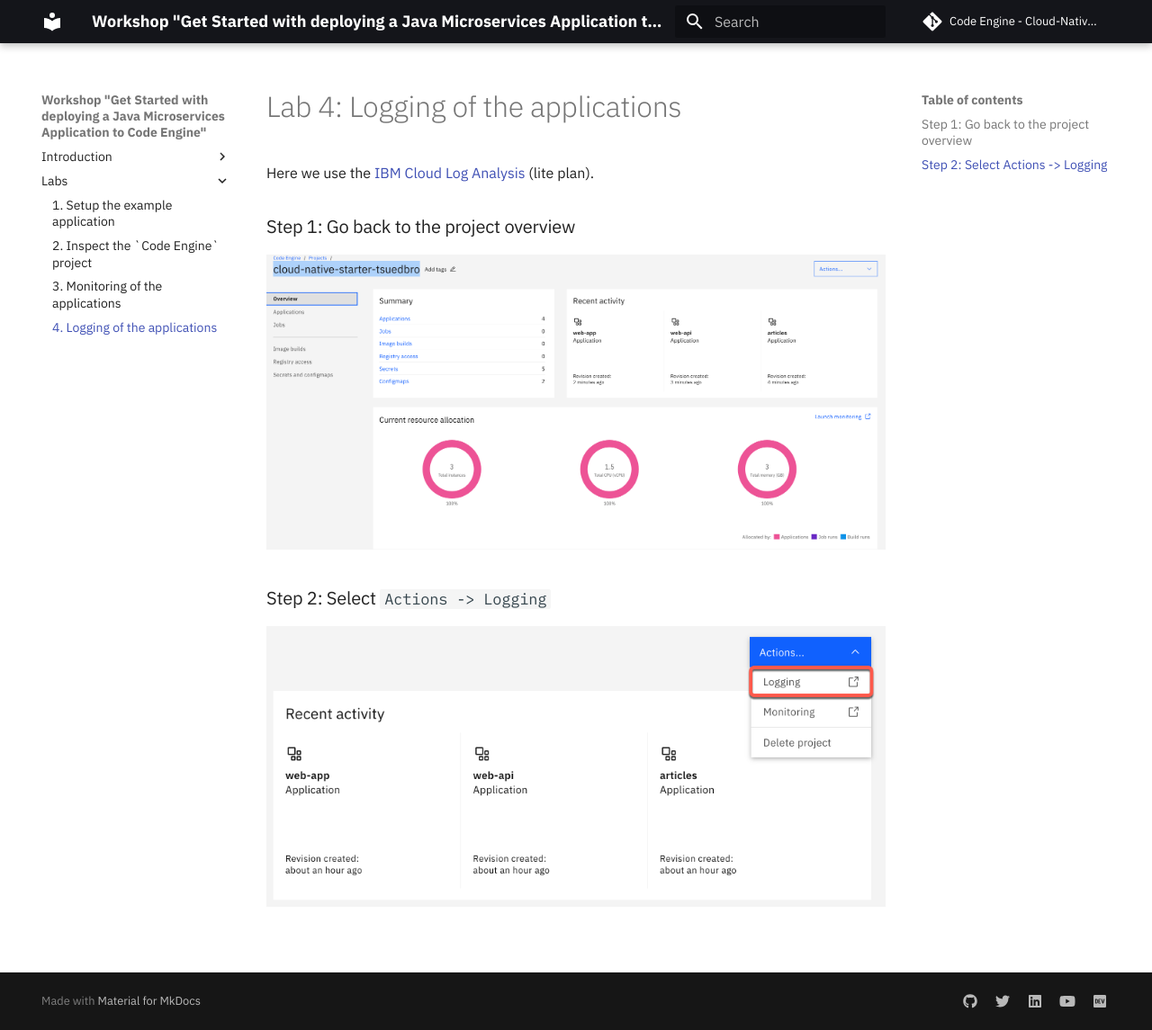
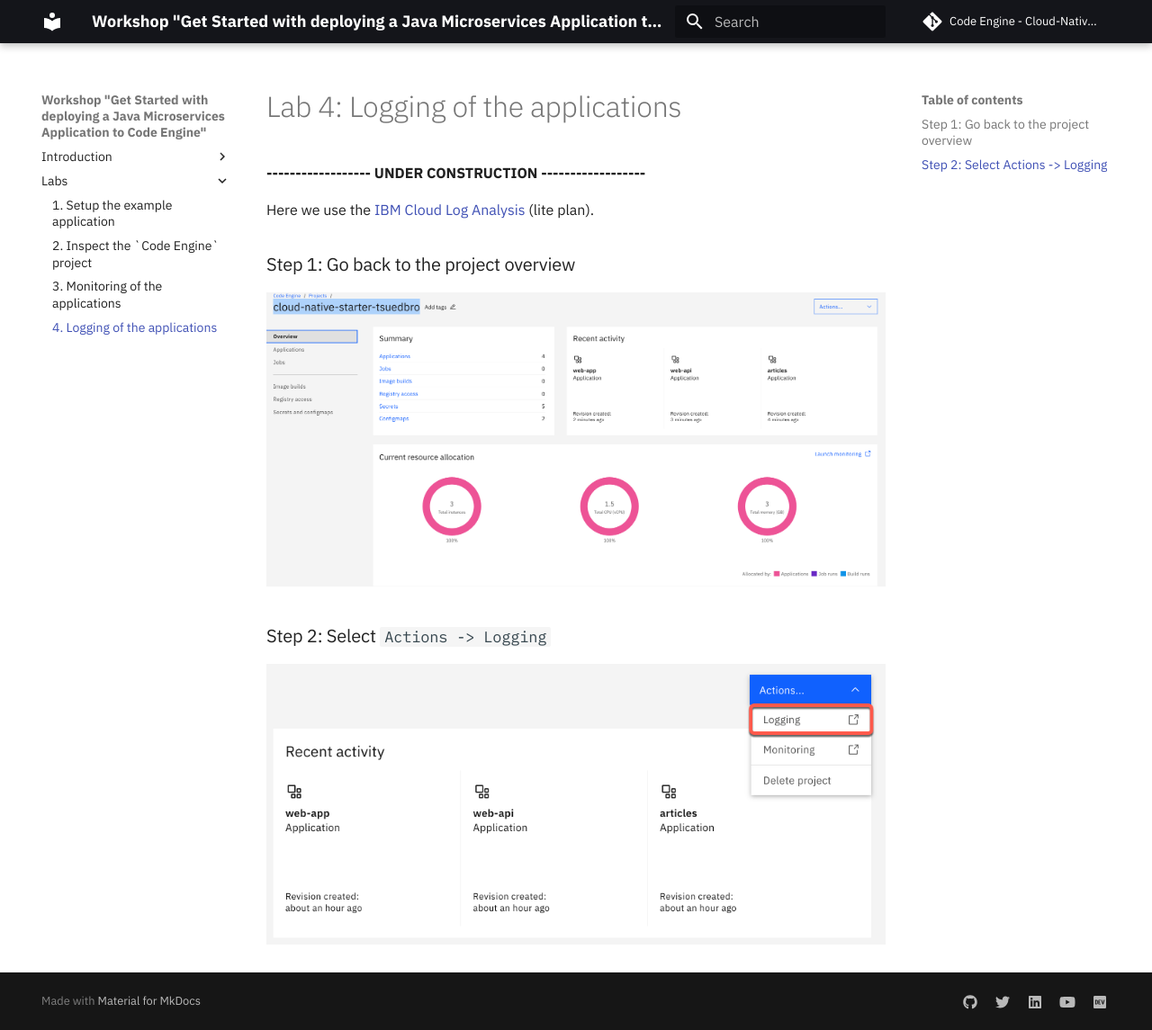
Before and after one commit to thomassuedbroecker/ce-cns-problem, an MkDocs documentation site: the page built from documentation/logging.md, in a window 1280 px wide and 1145 px high. Shown: the whole window at 90% size. Built offline with MkDocs 1.6.1 and Material for MkDocs 9.7.7, drawn with Linux system fonts in a browser that asks for light colours; comment, search, counter and statistics services are not loaded.

Commit message:
update documentation

```diff
--- a/documentation/logging.md
+++ b/documentation/logging.md
@@ -1,4 +1,8 @@
 # Lab 4: Logging of the applications
+
+**------------------**
+**UNDER CONSTRUCTION**
+**------------------**
 
 Here we use the [IBM Cloud Log Analysis](https://cloud.ibm.com/docs/log-analysis?topic=log-analysis-getting-started#getting-started) (lite plan).
 
```
Also changed, not shown: documentation/monitoring.md (+4 -0 lines).
